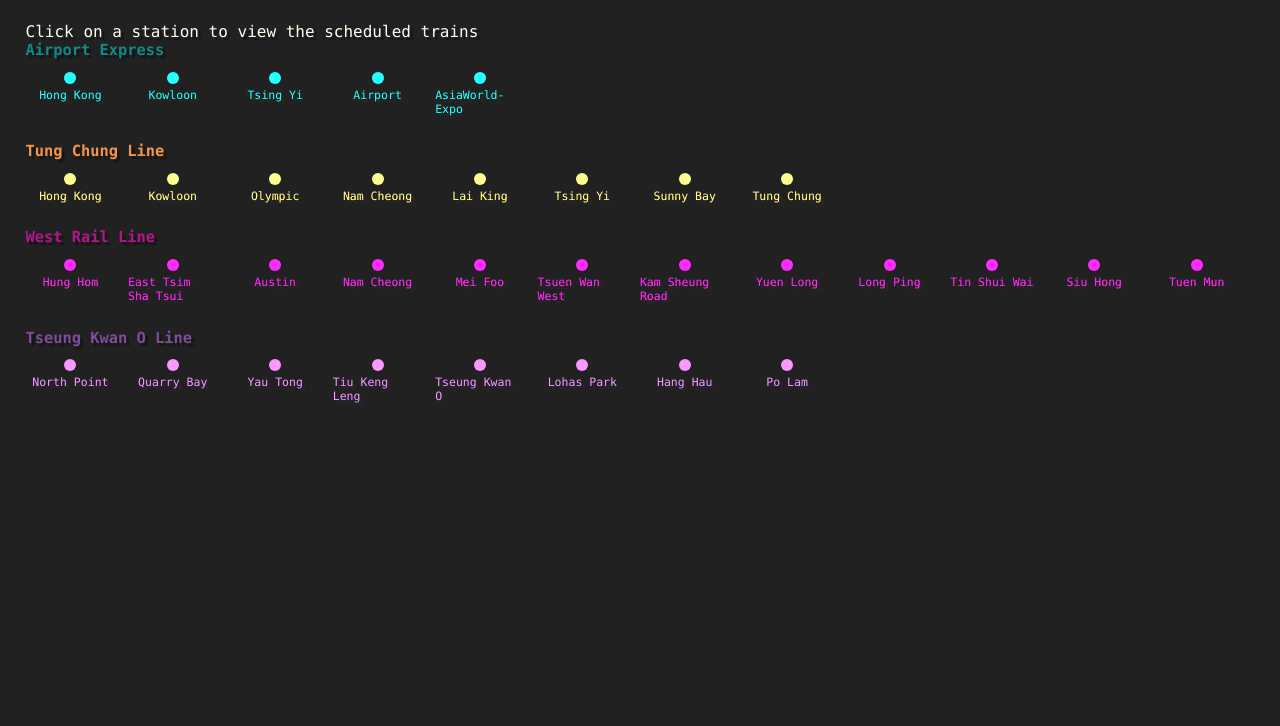
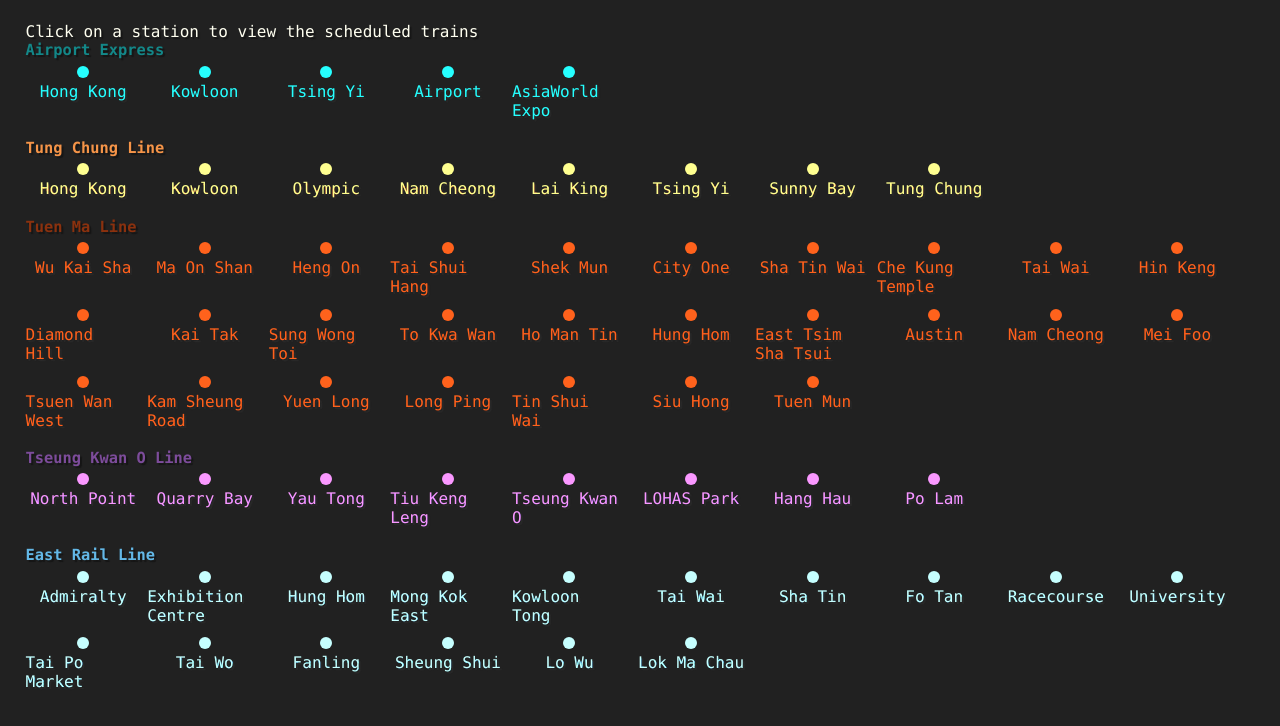
Before and after one commit to khleungaw/react-mtr-schedule, a React (Create React App) app: page / in a window 1280 px wide. Shown: the top 726 px of the page. Built offline with nearby package versions, Linux system fonts and the light colour scheme.

Commit message:
fix: add TML and EAL

```diff
--- a/package.json
+++ b/package.json
@@ -13,7 +13,7 @@
     "@types/react-dom": "^16.9.8",
     "react": "^16.13.1",
     "react-dom": "^16.13.1",
-    "react-scripts": "3.4.3",
+    "react-scripts": "^5.0.1",
     "typescript": "^3.7.5"
   },
   "scripts": {
--- a/src/App.css
+++ b/src/App.css
@@ -3,7 +3,7 @@
   flex-direction: column;
   color: var(--light-1);
   font-size: 1rem;
-  text-shadow: 3px 3px 1px var(--dark-3);
+  text-shadow: 2px 2px 1px var(--dark-3);
   padding: 0.5vw;
 }
 
--- a/src/App.tsx
+++ b/src/App.tsx
@@ -2,7 +2,6 @@ import React, { useCallback, useState } from 'react';
 import './App.css';
 import Station from './components/Station';
 import Line from './components/Line';
-import { stationSymbols } from './dictionary';
 
 function App() {
   const [apiJSON, setApiJSON] = useState({data: "NULL"});
@@ -42,7 +41,7 @@ function App() {
         setStation(["HOME", "HOME"]);
         setTimeout(()=>setAnimationState(true), 300);
       } else {
-        callAPI(line, stationSymbols[station.replace(/ /g, "_").toUpperCase()]);
+        callAPI(line, station);
         //setStation([stationSymbols[station.replace(/ /g, "_").toUpperCase()], line]);
       }
     },
@@ -56,8 +55,9 @@ function App() {
           <span>Click on a station to view the scheduled trains</span>
           <Line lineID="AEL" selectStationFunction={selectStation}/>
           <Line lineID="TCL" selectStationFunction={selectStation}/>
-          <Line lineID="WRL" selectStationFunction={selectStation}/>
+          <Line lineID="TML" selectStationFunction={selectStation}/>
           <Line lineID="TKL" selectStationFunction={selectStation}/>
+          <Line lineID="EAL" selectStationFunction={selectStation}/>
         </div>
       }
       {currentStation[0] !== "HOME" &&
--- a/src/components/Line.css
+++ b/src/components/Line.css
@@ -3,7 +3,8 @@
   border-radius: 0.5rem;
   flex-direction: column;
   margin-bottom: 1vw;
-  font-size: 0.9vw;
+  font-size: 16px;
+  width: 100%;
 }
 
 .line-header {
@@ -16,16 +17,16 @@
 .stations-list {
   display: flex;
   flex-direction: row;
-  overflow-x: hidden;
+  flex-wrap: wrap;
 }
 
 .station-link {
   display: flex;
   flex-direction: column;
-  width: 7vw;
-  padding-top: 1vw;
-  padding-bottom: 1vw;
-  padding-right: 1vw;
+  width: 9vw;
+  padding-top: 0.5vw;
+  padding-bottom: 0.5vw;
+  padding-right: 0.5vw;
   align-items: center;
   cursor: pointer;
   filter: brightness(2);
--- a/src/components/Line.tsx
+++ b/src/components/Line.tsx
@@ -1,7 +1,7 @@
 import React, { useState, useEffect } from "react";
 import { LineProps } from "../interfaces/Line.interface";
 import "./Line.css";
-import { lineColors, lineNames, stationsList } from "../dictionary";
+import { lineColors, lineNames, stationNames, stationsList } from "../dictionary";
 
 function Line({lineID, selectStationFunction}: LineProps) {
   const [JSX, setJSX] = useState<Array<JSX.Element>>();
@@ -16,9 +16,9 @@ function Line({lineID, selectStationFunction}: LineProps) {
 
       let map = stations.map(
         (station)=>{return(
-          <div key={`${lineID}${station}`} className="station-link" onClick={(e)=>selectStationFunction(station, lineID)}>
+          <div key={`${lineID}${stationNames[station]}`} className="station-link" onClick={(e)=>selectStationFunction(station, lineID)}>
             <span className="station-circle" style={{backgroundColor: lineColor}}></span>
-            <span>{station}</span>
+            <span>{stationNames[station]}</span>
           </div>
         );}
       );
--- a/src/components/Station.tsx
+++ b/src/components/Station.tsx
@@ -26,6 +26,13 @@ function Station({station, line, JSON, toHome, refresh, animationState}: Station
       if (JSON.data === 500) {
         setJSX(
           [<span key="error">Seems like something is wrong on MTR's server</span>]
+        );
+        return;
+      }
+
+      if (JSON.status === 0) {
+        setJSX(
+          [<span key="error">{JSON.message}</span>]
         );
         return;
       }
--- a/src/dictionary.tsx
+++ b/src/dictionary.tsx
@@ -1,15 +1,17 @@
 export const lineNames: {[index: string]: string} = {
   "AEL": "Airport Express",
   "TCL": "Tung Chung Line",
-  "WRL": "West Rail Line",
-  "TKL": "Tseung Kwan O Line"
+  "TML": "Tuen Ma Line",
+  "TKL": "Tseung Kwan O Line",
+  "EAL": "East Rail Line"
 }
 
 export const lineColors: {[index:string] : string} = {
   "AEL": "#138889",
   "TCL": "#F59448",
-  "WRL": "#B3158C",
-  "TKL": "#7D4C9B"
+  "TML": "#8b310e",
+  "TKL": "#7D4C9B",
+  "EAL": "#63b8e7"
 }
 
 export const stationNames: {[index: string]: string} = {
@@ -17,17 +19,34 @@ export const stationNames: {[index: string]: string} = {
   "KOW": "Kowloon",
   "TSY": "Tsing Yi",
   "AIR": "Airport",
-  "AWE": "AsiaWorld-Expo",
+  "AWE": "AsiaWorld Expo",
+  "TCL": "Tung Chung Line",
   "OLY": "Olympic",
   "NAC": "Nam Cheong",
   "LAK": "Lai King",
   "SUN": "Sunny Bay",
   "TUC": "Tung Chung",
+  "TML": "Tuen Ma Line",
+  "WKS": "Wu Kai Sha",
+  "MOS": "Ma On Shan",
+  "HEO": "Heng On",
+  "TSH": "Tai Shui Hang",
+  "SHM": "Shek Mun",
+  "CIO": "City One",
+  "STW": "Sha Tin Wai",
+  "CKT": "Che Kung Temple",
+  "TAW": "Tai Wai",
+  "HIK": "Hin Keng",
+  "DIH": "Diamond Hill",
+  "KAT": "Kai Tak",
+  "SUW": "Sung Wong Toi",
+  "TKW": "To Kwa Wan",
+  "HOM": "Ho Man Tin",
   "HUH": "Hung Hom",
   "ETS": "East Tsim Sha Tsui",
   "AUS": "Austin",
   "MEF": "Mei Foo",
-  "TWW": "Tseung Wan West",
+  "TWW": "Tsuen Wan West",
   "KSR": "Kam Sheung Road",
   "YUL": "Yuen Long",
   "LOP": "Long Ping",
@@ -39,9 +58,24 @@ export const stationNames: {[index: string]: string} = {
   "YAT": "Yau Tong",
   "TIK": "Tiu Keng Leng",
   "TKO": "Tseung Kwan O",
-  "LHP": "Lohas Park",
+  "LHP": "LOHAS Park",
   "HAH": "Hang Hau",
-  "POA": "Po Lam"
+  "POA": "Po Lam",
+  "EAL": "East Rail Line",
+  "ADM": "Admiralty",
+  "EXC": "Exhibition Centre",
+  "MKK": "Mong Kok East",
+  "KOT": "Kowloon Tong",
+  "SHT": "Sha Tin",
+  "FOT": "Fo Tan",
+  "RAC": "Racecourse",
+  "UNI": "University",
+  "TAP": "Tai Po Market",
+  "TWO": "Tai Wo",
+  "FAN": "Fanling",
+  "SHS": "Sheung Shui",
+  "LOW": "Lo Wu",
+  "LMC": "Lok Ma Chau"
 }
 
 export const stationSymbols: {[index: string]: string} = {
@@ -77,15 +111,17 @@ export const stationSymbols: {[index: string]: string} = {
 }
 
 export const stationsList: {[index: string]: Array<string>} = {
-  "AEL" : ["Hong Kong", "Kowloon", "Tsing Yi", "Airport", "AsiaWorld-Expo"],
-  "TCL" : ["Hong Kong", "Kowloon", "Olympic", "Nam Cheong", "Lai King", "Tsing Yi", "Sunny Bay", "Tung Chung"],
-  "WRL" : ["Hung Hom", "East Tsim Sha Tsui", "Austin", "Nam Cheong", "Mei Foo", "Tsuen Wan West", "Kam Sheung Road", "Yuen Long", "Long Ping", "Tin Shui Wai", "Siu Hong", "Tuen Mun"],
-  "TKL" : ["North Point", "Quarry Bay", "Yau Tong", "Tiu Keng Leng", "Tseung Kwan O", "Lohas Park", "Hang Hau", "Po Lam"],
+  "AEL": ["HOK","KOW","TSY","AIR","AWE"],
+  "TCL": ["HOK","KOW","OLY","NAC","LAK","TSY","SUN","TUC"],
+  "TML": ["WKS","MOS","HEO","TSH","SHM","CIO","STW","CKT","TAW","HIK","DIH","KAT","SUW","TKW","HOM","HUH","ETS","AUS","NAC","MEF","TWW","KSR","YUL","LOP","TIS","SIH","TUM"],
+  "TKL": ["NOP","QUB","YAT","TIK","TKO","LHP","HAH","POA"],
+  "EAL": ["ADM","EXC","HUH","MKK","KOT","TAW","SHT","FOT","RAC","UNI","TAP","TWO","FAN","SHS","LOW","LMC"]
 }
 
 export const destionationsList: {[index: string]: {[index: string]: string}} = {
   "AEL": {"UP": "AsiaWorld-Expo", "DOWN": "Hong Kong"},
   "TCL": {"UP": "Tung Chung", "DOWN": "Hong Kong"},
-  "WRL": {"UP": "Tuen Mun", "DOWN": "Hung Hom"},
-  "TKL": {"UP": "Po Lam/Lohas Park", "DOWN": "North Point/Tiu Keng Leng"}
+  "TML": {"UP": "Tuen Mun", "DOWN": "Wu Kai Sha"},
+  "TKL": {"UP": "Po Lam/Lohas Park", "DOWN": "North Point/Tiu Keng Leng"},
+  "EAL": {"UP": "Lok Ma Chau", "DOWN": "Admiralty"}
 };
```
Also changed, not shown: 1 other file (tests, documents, lock files or other folders).
